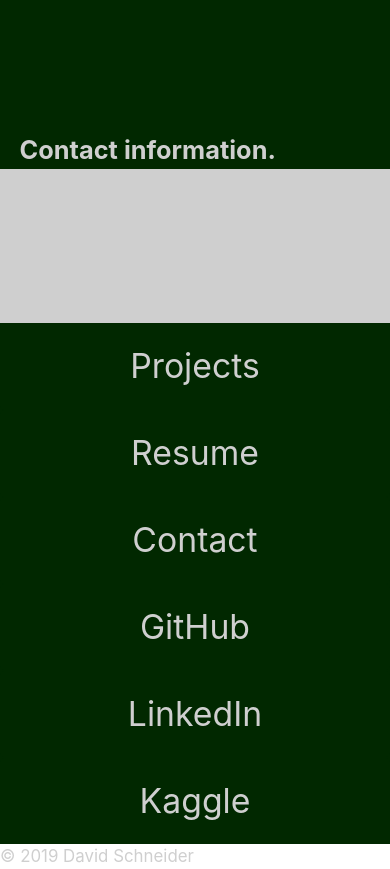
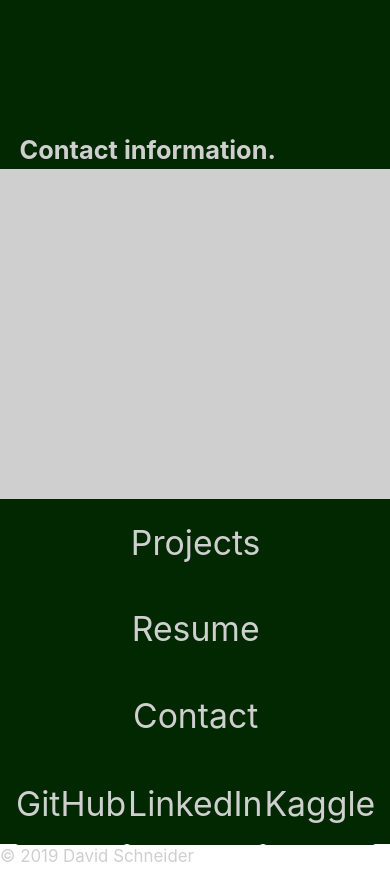
Before and after one commit to davidschneider04/PersonalSite, a Django app: page /contact/ in a window 390 px wide. Run offline with Django 3.2, Linux system fonts and the light colour scheme; some libraries are stand-ins or nearby versions.

Commit message:
reformat bottombar7

```diff
--- a/dsp/templates/dsp/base.html
+++ b/dsp/templates/dsp/base.html
@@ -9,7 +9,7 @@
 {% load staticfiles %}
 
 <html lang="en">
-  <link rel="stylesheet" href="https://davidschneiderprojects.s3.amazonaws.com/CSS/style64.css" />
+  <link rel="stylesheet" href="https://davidschneiderprojects.s3.amazonaws.com/CSS/style65.css" />
   <link rel="icon" href="{% static 'img/favicon.ico' %}"/>
 
   <head>
@@ -64,18 +64,18 @@
                   <a href="/contact/">Contact</a>
                 </button>
               </div>
-              <div class="row bottombarrow">
-                <div class="col-xs-4 bottombarcol">
+              <div class="threecolcontainer">
+                <div class="bottombarcol">
                   <button type="button" class="btn btn_bottombar">
                     <a href="https://github.com/davidschneider04" target="_blank">GitHub</a>
                   </button>
                 </div>
-                <div class="col-xs-4 bottombarcol">
+                <div class="bottombarcol">
                   <button type="button" class="btn btn_bottombar">
                     <a href="https://www.linkedin.com/in/dts55/" target="_blank">LinkedIn</a>
                   </button>
                 </div>
-                <div class="col-xs-4 bottombarcol">
+                <div class="bottombarcol">
                   <button type="button" class="btn btn_bottombar">
                     <a href="https://www.kaggle.com/davidschneider04/" target="_blank">Kaggle</a>
                   </button>
--- /dev/null
+++ b/dsprojects/static/CSS/style65.css
@@ -0,0 +1,227 @@
+@import "https://fonts.googleapis.com/css?family=Poppins:300,400,500,600,700";
+/*Sass mixins*/
+/*CONSTANTS*/
+/*sizes*/
+/*colors*/
+/*TAGS*/
+* {
+  margin: 0;
+  padding: 0;
+  box-sizing: border-box;
+}
+
+/*CLASSES*/
+.container {
+  display: grid;
+  height: 100vh;
+  width: 100vw;
+  grid-template: 20vh 1fr/5vw 1fr;
+  min-height: 100vh;
+  padding-right: 0;
+  padding-left: 0;
+  margin-right: auto;
+  margin-left: 0;
+}
+
+.threecolcontainer {
+  display: grid;
+  height: 10vh;
+  grid-template: 10vh/repeat(3, 1fr);
+}
+
+.projects_container {
+  display: grid;
+  grid-template-columns: 10vw 15vw 15vw 30vw 1fr;
+  grid-template-rows: 15vh 10vh auto;
+  min-height: 100vh;
+  padding-right: 0;
+  padding-left: 0;
+  margin-right: auto;
+  margin-left: auto;
+  margin-bottom: 15vh;
+}
+
+.project_entry {
+  grid-column: 2/span 2;
+  height: min-content;
+}
+
+.wrapper {
+  display: flex;
+  align-items: stretch;
+  background-color: #CFCFCF;
+  min-width: 100vw;
+}
+
+.header {
+  width: 100vw;
+  grid-area: 1/1/1/span 5;
+}
+@media (min-width: 576px) {
+  .header {
+    width: 80vw;
+  }
+}
+.header h1 {
+  display: table-cell;
+  vertical-align: bottom;
+  align-self: end;
+  padding-bottom: 1vw;
+  text-indent: 5vw;
+  white-space: nowrap;
+  grid-area: 1/1/1/span 5;
+  width: 100vw;
+  height: 20vh;
+  font-size: 6.5vw;
+  font-weight: bold;
+  color: #CFCFCF;
+  background-color: #012800;
+}
+@media (min-width: 992px) {
+  .header h1 {
+    font-size: 65px;
+  }
+}
+
+/*Sidebar*/
+.sidebar {
+  display: none;
+}
+.sidebar.active {
+  margin-left: -250px;
+}
+@media (min-width: 992px) {
+  .sidebar {
+    display: flex;
+    background: #012800;
+    color: #fff;
+    transition: all 0.3s;
+    min-width: 20vw;
+    max-width: 20vw;
+    min-height: 50vh;
+    flex-direction: column;
+    position: relative;
+    z-index: 0;
+  }
+  .sidebar .sidebarimage {
+    width: 100%;
+    height: auto;
+    max-width: 50vw;
+    position: relative;
+    float: left;
+  }
+  .sidebar ul li a {
+    font-weight: bold;
+    color: #CFCFCF;
+    padding: 10px;
+    font-size: 1.1em;
+    display: block;
+  }
+  .sidebar ul li a:hover {
+    color: #fff;
+    background: #024e00;
+    text-decoration: none;
+  }
+  .sidebar ul.components {
+    padding: 3vw 0;
+    border-bottom: 1px solid #012800;
+    text-indent: 0.5vw;
+    font-size: 1.5vw;
+  }
+}
+
+/*Bottom Bar (narrow screens)*/
+.bottombar {
+  background: #012800;
+  color: #fff;
+  transition: all 0.3s;
+  display: flex;
+  flex-direction: column-reverse;
+  min-width: 100%;
+  max-height: 15vh;
+  position: fixed;
+  bottom: 0;
+}
+@media (min-width: 992px) {
+  .bottombar {
+    display: none;
+  }
+}
+
+button.btn.btn_bottombar {
+  width: 100%;
+  background-color: #012800;
+  color: white;
+  padding: 0;
+  height: 100%;
+}
+button.btn.btn_bottombar:hover {
+  background: #024e00;
+}
+
+.row {
+  display: block;
+  margin-right: -15px;
+  margin-left: -15px;
+}
+
+.bottombarrow {
+  text-align: center;
+  line-height: 10vh;
+  background: #012800;
+  padding: 0;
+}
+.bottombarrow a {
+  display: block;
+  text-decoration: none;
+  color: #CFCFCF;
+  text-align: center;
+  line-height: 10vh;
+  font-size: 4vh;
+  width: 100%;
+}
+.bottombarrow a:hover {
+  background: #024e00;
+}
+@media (min-width: 992px) {
+  .bottombarrow {
+    display: none;
+  }
+}
+
+.threecolcontainer {
+  display: grid;
+  height: 10vh;
+  grid-template: 10vh/repeat(3, 1fr);
+}
+
+.bottombarcol {
+  grid-column: span 1;
+  text-align: center;
+  line-height: 10vh;
+  background: #012800;
+  padding: 0;
+}
+.bottombarcol a {
+  text-decoration: none;
+  color: #CFCFCF;
+  text-align: center;
+  line-height: 10vh;
+  font-size: 4vh;
+  width: 100%;
+}
+.bottombarcol a:hover {
+  background: #024e00;
+}
+@media (min-width: 992px) {
+  .bottombarcol {
+    display: none;
+  }
+}
+
+.footerclass {
+  color: #CFCFCF;
+  font-size: 2vh;
+}
+
+/*# sourceMappingURL=style65.css.map */
```
Also changed, not shown: dsprojects/static/Sass/style.scss (+14 -0 lines), 1 other file.
